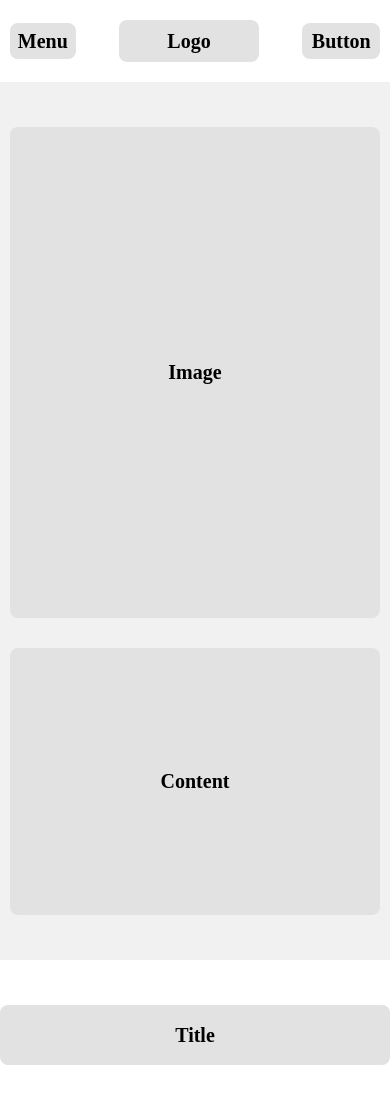
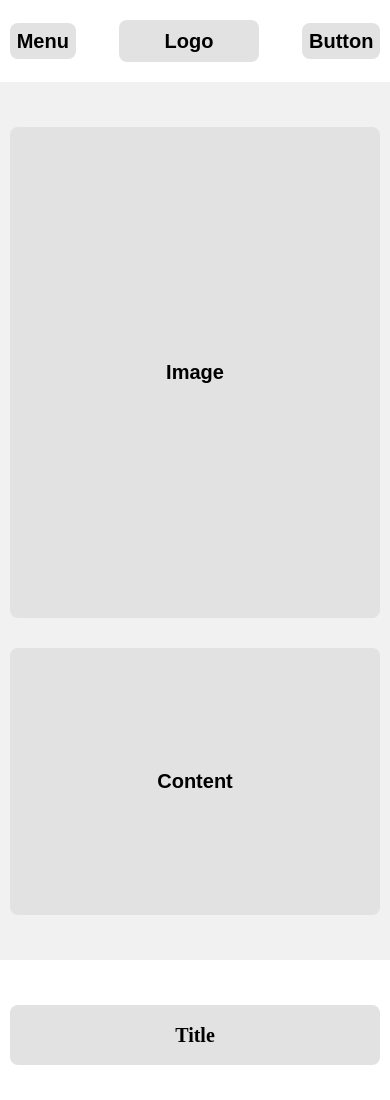
Before and after one commit to Hupewolf/duan3uside, a plain HTML site: page index.html in a window 390 px wide. Shown: the top 1100 px of the page. Drawn offline with Linux system fonts and the light colour scheme.

Commit message:
deadline3uside

```diff
--- a/main.css
+++ b/main.css
@@ -41,6 +41,7 @@
     background-color: #E2E2E2;
     justify-content: center;
     border-radius: 8px;
+    font-family: "Be Vietnam Pro", sans-serif;
 }
 
 /* end head */
@@ -83,6 +84,7 @@ section {
     height: 80px;
     margin: auto;
     margin-bottom: 40px;
+    font-family: "Lora", serif;
 }
 
 .section2 .inner-item {
--- a/responsive.css
+++ b/responsive.css
@@ -26,8 +26,9 @@
     }
 
     .title {
-        width: 100%;
+        width: 95%;
         height: 60px;
+        max-width: none;
     }
 
     .section2 .inner-item {
```
